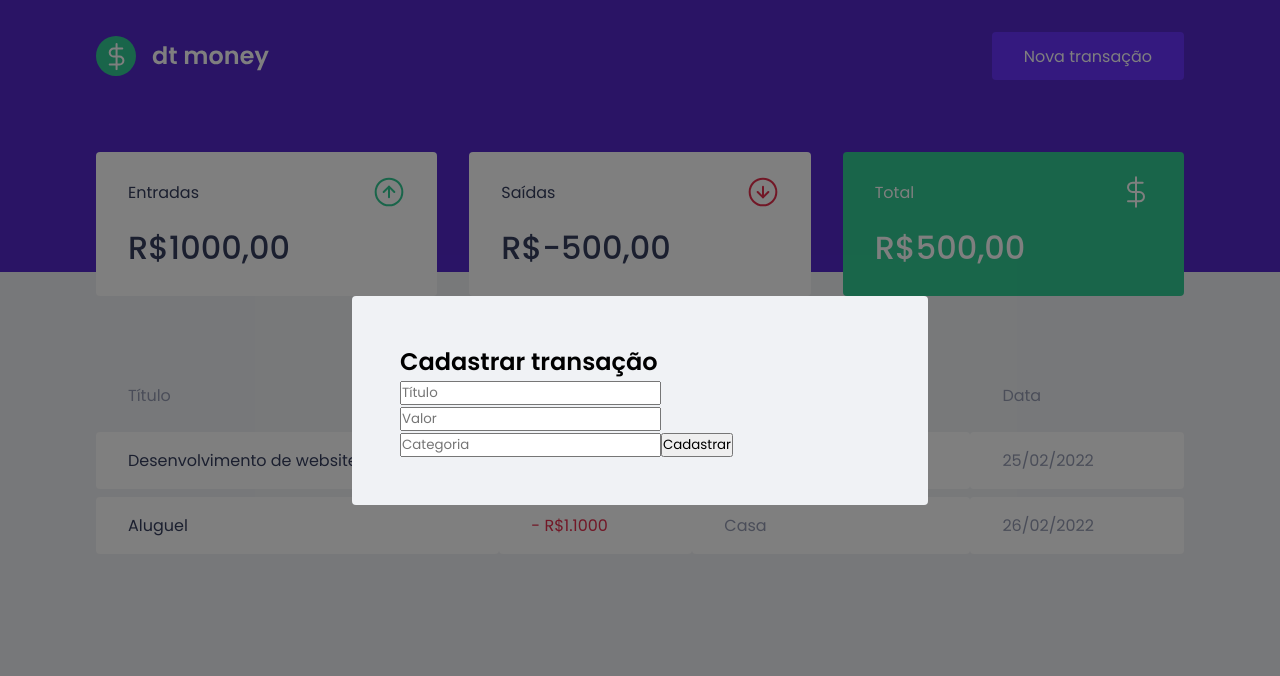
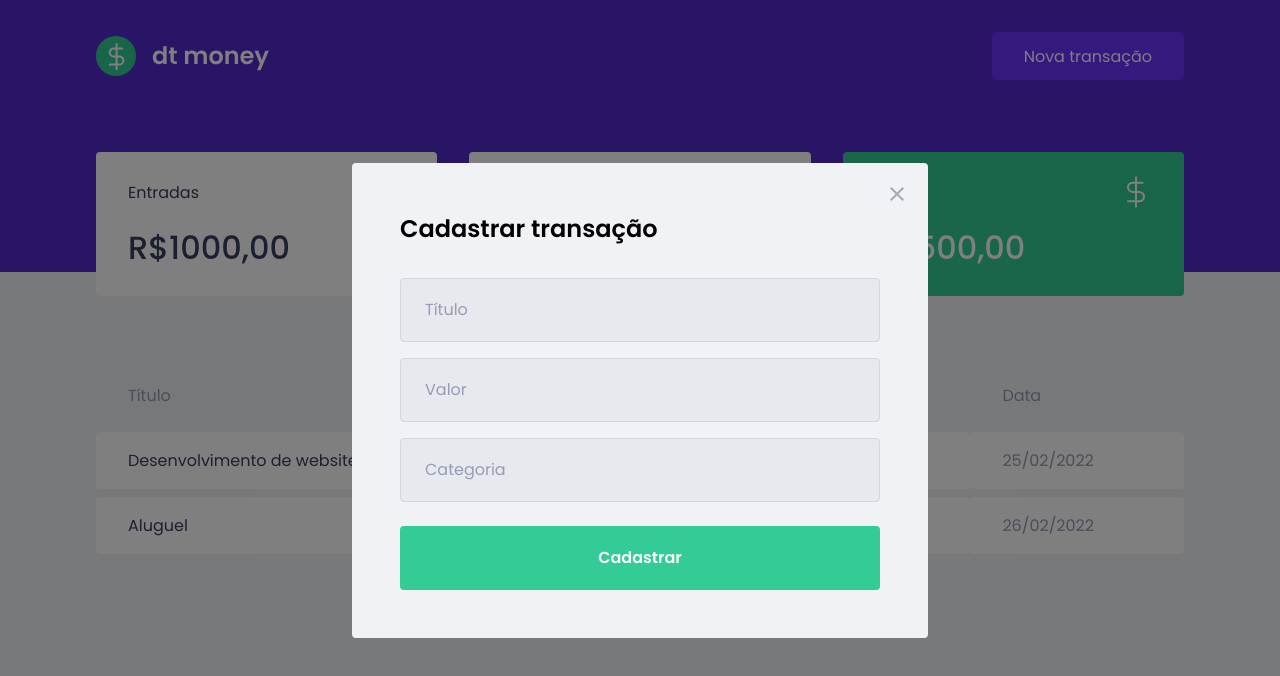
Before and after one commit to gustavofbc/dtmoney-repo, a React (Create React App) app: page / in a window 1280 px wide. Both pictures are taken after a click on the button "Nova transação". Shown: the top 676 px of the page. Built offline with nearby package versions, Linux system fonts and the light colour scheme; no server answers; what miragejs would draw is missing.

Commit message:
styling modal

```diff
--- a/src/components/NewTransationModal/index.tsx
+++ b/src/components/NewTransationModal/index.tsx
@@ -1,5 +1,6 @@
 import Modal from 'react-modal'
 import { Container } from './styles';
+import closeImg from '../../assets/close.svg'
 
 interface NewTransactionModalProps {
     isOpen: boolean;
@@ -14,6 +15,15 @@
             overlayClassName='react-modal-overlay'
             className='react-modal-content'
         >
+
+            <button
+                type='button'
+                onClick={onRequestClose}
+                className="react-modal-close"
+            >
+                <img src={closeImg} alt="Fechar modal" />
+            </button>
+
             <Container>
                 <h2>Cadastrar transação</h2>
                 <input
--- a/src/components/NewTransationModal/styles.ts
+++ b/src/components/NewTransationModal/styles.ts
@@ -1,5 +1,49 @@
 import styled from "styled-components";
 
 export const Container = styled.form`
+    h2 {
+        color: var(--text-tile);
+        font-size: 1.5rem;
+        margin-bottom: 2rem;
+    }
 
+    input {
+        width: 100%;
+        padding: 0 1.5rem;
+        height: 4rem;
+        border-radius: 0.25rem;
+
+        border: 1px solid #d7d7d7;
+        background: #e7e9ee;
+
+        font-weight: 400;
+        font-size: 1rem;
+
+        &::placeholder {
+            color: var(--text-body);
+        }
+
+        & + input {
+          margin-top  : 1rem;
+        }
+    }
+
+    button[type="submit"]{
+        width: 100%;
+        padding: 0 1.5rem;
+        height: 4rem;
+        background: var(--green);
+        color: #fff;
+        border-radius: 0.25rem;
+        border: 0;
+        font-size: 1rem;
+        margin-top: 1.5rem;
+        font-weight: 600;
+
+        transition: filter 0.2s;
+
+        &:hover {
+            filter: brightness(0.9);
+        }
+    }
 `;
--- a/src/styles/global.ts
+++ b/src/styles/global.ts
@@ -76,4 +76,18 @@
         position: relative;
         border-radius: 0.25rem;
     }
+
+    .react-modal-close {
+        position: absolute;
+        right: 1.5rem;
+        top: 1.5rem;
+        border: 0;
+        background: transparent;
+
+        transition: filter 0.2s;
+
+        &:hover {
+            filter: brightness(0.8)
+        }
+    }
 `
```
